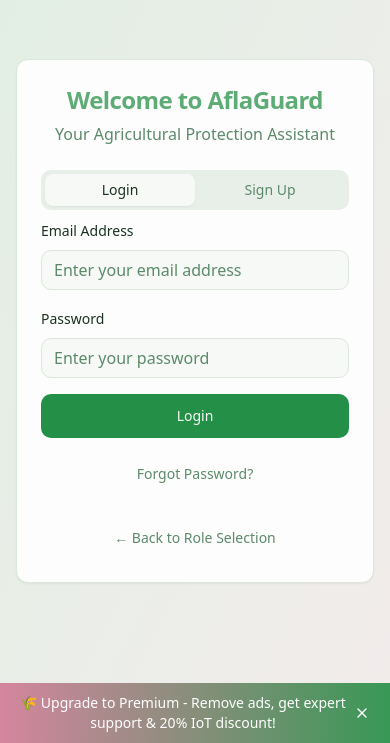
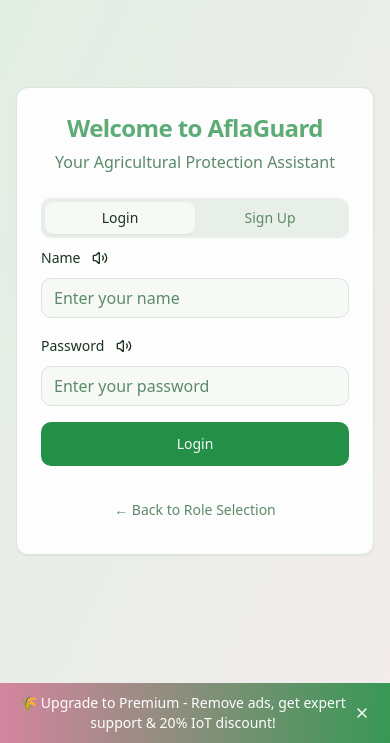
Before and after one commit to aryan331277/afla-guardian-connect, a React (Vite) app: page /auth in a window 390 px wide. Shown: the part 101-844 px from the top of the page. Built offline with nearby package versions, Linux system fonts and the light colour scheme.

Commit message:
Update authentication fields
Update login to use name and password. Update signup to use name, phone number, and password. Remove email fields from both login and signup. Add Text-to-Speech (TTS) functionality to all fields for improved farmer accessibility.

```diff
--- a/src/pages/PhoneAuth.tsx
+++ b/src/pages/PhoneAuth.tsx
@@ -8,6 +8,8 @@ import { Tabs, TabsContent, TabsList, TabsTrigger } from '@/components/ui/tabs';
 import { supabase } from '@/integrations/supabase/client';
 import { useToast } from '@/hooks/use-toast';
 import { User, Session } from '@supabase/supabase-js';
+import { ttsService } from '@/lib/tts';
+import { Volume2 } from 'lucide-react';
 
 const PhoneAuth = () => {
   const navigate = useNavigate();
@@ -15,15 +17,13 @@ const PhoneAuth = () => {
   const [user, setUser] = useState<User | null>(null);
   const [session, setSession] = useState<Session | null>(null);
   const [loading, setLoading] = useState(false);
-  const [otpSent, setOtpSent] = useState(false);
 
   // Login form state
-  const [loginEmail, setLoginEmail] = useState('');
+  const [loginName, setLoginName] = useState('');
   const [loginPassword, setLoginPassword] = useState('');
 
   // Signup form state
   const [signupName, setSignupName] = useState('');
-  const [signupEmail, setSignupEmail] = useState('');
   const [signupPhone, setSignupPhone] = useState('');
   const [signupPassword, setSignupPassword] = useState('');
 
@@ -57,70 +57,52 @@ const PhoneAuth = () => {
     return () => subscription.unsubscribe();
   }, [navigate]);
 
+  const speakText = async (text: string) => {
+    try {
+      await ttsService.speak(text, 'en');
+    } catch (error) {
+      console.log('TTS not available:', error);
+    }
+  };
+
   const handleLogin = async () => {
-    if (!loginEmail.trim() || !loginPassword.trim()) {
+    if (!loginName.trim() || !loginPassword.trim()) {
       toast({
         variant: "destructive",
         title: "Error",
-        description: "Please enter both email and password",
-      });
-      return;
-    }
-
-    // Basic email validation
-    const emailRegex = /^[^\s@]+@[^\s@]+\.[^\s@]+$/;
-    if (!emailRegex.test(loginEmail.trim())) {
-      toast({
-        variant: "destructive",
-        title: "Error",
-        description: "Please enter a valid email address",
+        description: "Please enter both name and password",
       });
       return;
     }
 
     setLoading(true);
     try {
-      console.log('Attempting login with:', loginEmail);
+      // Convert name to fake email for Supabase compatibility
+      const fakeEmail = `${loginName.toLowerCase().replace(/\s+/g, '')}@farmer.local`;
+      console.log('Attempting login with name:', loginName);
 
       const { data, error } = await supabase.auth.signInWithPassword({
-        email: loginEmail.trim(),
+        email: fakeEmail,
         password: loginPassword
       });
 
       if (error) {
         console.error('Login Error:', error);
-
-        // Handle specific error cases
-        if (error.message.includes('Invalid login credentials')) {
         toast({
           variant: "destructive",
           title: "Login Failed",
-            description: "Invalid email or password. If you just signed up, please check your email and confirm your account first.",
+          description: "Invalid name or password. Please check your credentials.",
         });
-        } else if (error.message.includes('Email not confirmed')) {
-          toast({
-            variant: "destructive",
-            title: "Email Not Confirmed",
-            description: "Please check your email and click the confirmation link before logging in.",
-          });
-        } else {
-          toast({
-            variant: "destructive",
-            title: "Login Failed",
-            description: error.message || 'Login failed. Please try again.',
-          });
-        }
         throw error;
       }
 
       console.log('Login successful:', data);
       toast({
         title: "Welcome Back!",
-        description: "Successfully logged in!",
+        description: `Welcome ${loginName}!`,
       });
     } catch (error: any) {
       console.error('Error logging in:', error);
-      // Error handling is done above in the if (error) block
     } finally {
       setLoading(false);
     }
@@ -136,22 +118,11 @@ const PhoneAuth = () => {
       return;
     }
 
-    if (!signupEmail.trim()) {
+    if (!signupPhone.trim()) {
       toast({
         variant: "destructive",
         title: "Error",
-        description: "Please enter your email address",
-      });
-      return;
-    }
-
-    // Email validation
-    const emailRegex = /^[^\s@]+@[^\s@]+\.[^\s@]+$/;
-    if (!emailRegex.test(signupEmail.trim())) {
-      toast({
-        variant: "destructive",
-        title: "Error",
-        description: "Please enter a valid email address",
+        description: "Please enter your phone number",
       });
       return;
     }
@@ -176,71 +147,65 @@ const PhoneAuth = () => {
 
     setLoading(true);
     try {
-      console.log('Creating account with email:', signupEmail.trim());
+      // Convert name to fake email for Supabase compatibility
+      const fakeEmail = `${signupName.toLowerCase().replace(/\s+/g, '')}@farmer.local`;
+      console.log('Creating account for:', signupName);
 
-      const userMetadata: any = {
-        full_name: signupName.trim()
+      const formattedPhone = signupPhone.startsWith('+') ? signupPhone : `+254${signupPhone.replace(/^0/, '')}`;
+
+      const userMetadata = {
+        full_name: signupName.trim(),
+        phone_number: formattedPhone,
+        display_name: signupName.trim()
       };
 
-      // Only add phone if provided
-      if (signupPhone.trim()) {
-        const formattedPhone = signupPhone.startsWith('+') ? signupPhone : `+254${signupPhone.replace(/^0/, '')}`;
-        userMetadata.phone_number = formattedPhone;
-      }
-
       const { data, error } = await supabase.auth.signUp({
-        email: signupEmail.trim(),
+        email: fakeEmail,
         password: signupPassword,
         options: {
-          emailRedirectTo: `${window.location.origin}/`,
           data: userMetadata
         }
       });
 
       if (error) {
         console.error('Signup Error:', error);
-        throw error;
-      }
-
-      console.log('Signup successful:', data);
-
-      if (data.user && !data.user.email_confirmed_at) {
+        if (error.message.includes('already registered')) {
           toast({
-          title: "Check Your Email",
-          description: `We've sent a confirmation link to ${signupEmail.trim()}. Please click the link to verify your account before logging in.`,
+            variant: "destructive",
+            title: "Account Exists",
+            description: "This name is already registered. Please try logging in instead.",
           });
         } else {
-        toast({
-          title: "Success",
-          description: "Account created successfully! You can now login.",
-        });
-
-        // Switch to login tab and prefill email
-        setLoginEmail(signupEmail.trim());
-        setLoginPassword('');
-      }
-
-    } catch (error: any) {
-      console.error('Error creating account:', error);
           toast({
             variant: "destructive",
             title: "Signup Failed",
             description: error.message || 'Account creation failed. Please try again.',
           });
+        }
+        throw error;
+      }
+
+      console.log('Signup successful:', data);
+      toast({
+        title: "Success!",
+        description: "Account created successfully! You can now login.",
+      });
+
+      // Switch to login tab and prefill name
+      setLoginName(signupName.trim());
+      setLoginPassword('');
+
+    } catch (error: any) {
+      console.error('Error creating account:', error);
     } finally {
       setLoading(false);
     }
   };
 
-
-
-
   const resetForm = () => {
-    setOtpSent(false);
-    setLoginEmail('');
+    setLoginName('');
     setLoginPassword('');
     setSignupName('');
-    setSignupEmail('');
     setSignupPhone('');
     setSignupPassword('');
   };
@@ -265,20 +230,40 @@ const PhoneAuth = () => {
 
             <TabsContent value="login" className="space-y-4 animate-fade-in">
               <div className="space-y-2">
-                <Label htmlFor="login-email">Email Address</Label>
+                <div className="flex items-center gap-2">
+                  <Label htmlFor="login-name">Name</Label>
+                  <Button
+                    variant="ghost"
+                    size="sm"
+                    onClick={() => speakText("Enter your name")}
+                    className="p-1 h-auto"
+                  >
+                    <Volume2 className="h-3 w-3" />
+                  </Button>
+                </div>
                 <Input
-                  id="login-email"
-                  type="email"
-                  placeholder="Enter your email address"
-                  value={loginEmail}
-                  onChange={(e) => setLoginEmail(e.target.value)}
+                  id="login-name"
+                  type="text"
+                  placeholder="Enter your name"
+                  value={loginName}
+                  onChange={(e) => setLoginName(e.target.value)}
                   disabled={loading}
                   className="transition-all duration-200 hover:border-primary/50"
                 />
               </div>
 
               <div className="space-y-2">
+                <div className="flex items-center gap-2">
                   <Label htmlFor="login-password">Password</Label>
+                  <Button
+                    variant="ghost"
+                    size="sm"
+                    onClick={() => speakText("Enter your password")}
+                    className="p-1 h-auto"
+                  >
+                    <Volume2 className="h-3 w-3" />
+                  </Button>
+                </div>
                 <Input
                   id="login-password"
                   type="password"
@@ -298,24 +283,21 @@ const PhoneAuth = () => {
               >
                 {loading ? 'Logging in...' : 'Login'}
               </Button>
-
-              <div className="text-center">
-                <Button
-                  variant="link"
-                  className="text-sm text-muted-foreground hover:text-primary"
-                  onClick={() => toast({
-                    title: "Info",
-                    description: "Forgot password feature coming soon!",
-                  })}
-                >
-                  Forgot Password?
-                </Button>
-              </div>
             </TabsContent>
 
             <TabsContent value="signup" className="space-y-4 animate-fade-in">
               <div className="space-y-2">
+                <div className="flex items-center gap-2">
                   <Label htmlFor="signup-name">Full Name</Label>
+                  <Button
+                    variant="ghost"
+                    size="sm"
+                    onClick={() => speakText("Enter your full name")}
+                    className="p-1 h-auto"
+                  >
+                    <Volume2 className="h-3 w-3" />
+                  </Button>
+                </div>
                 <Input
                   id="signup-name"
                   type="text"
@@ -328,20 +310,17 @@ const PhoneAuth = () => {
               </div>
 
               <div className="space-y-2">
-                <Label htmlFor="signup-email">Email Address</Label>
-                <Input
-                  id="signup-email"
-                  type="email"
-                  placeholder="Enter your email address"
-                  value={signupEmail}
-                  onChange={(e) => setSignupEmail(e.target.value)}
-                  disabled={loading}
-                  className="transition-all duration-200 hover:border-primary/50"
-                />
+                <div className="flex items-center gap-2">
+                  <Label htmlFor="signup-phone">Phone Number</Label>
+                  <Button
+                    variant="ghost"
+                    size="sm"
+                    onClick={() => speakText("Enter your phone number")}
+                    className="p-1 h-auto"
+                  >
+                    <Volume2 className="h-3 w-3" />
+                  </Button>
                 </div>
-
-              <div className="space-y-2">
-                <Label htmlFor="signup-phone">Phone Number (Optional)</Label>
                 <Input
                   id="signup-phone"
                   type="tel"
@@ -354,7 +333,17 @@ const PhoneAuth = () => {
               </div>
 
               <div className="space-y-2">
+                <div className="flex items-center gap-2">
                   <Label htmlFor="signup-password">Set Password</Label>
+                  <Button
+                    variant="ghost"
+                    size="sm"
+                    onClick={() => speakText("Create a secure password")}
+                    className="p-1 h-auto"
+                  >
+                    <Volume2 className="h-3 w-3" />
+                  </Button>
+                </div>
                 <Input
                   id="signup-password"
                   type="password"
```
Lines whose indentation alone changed are shown as unchanged.
